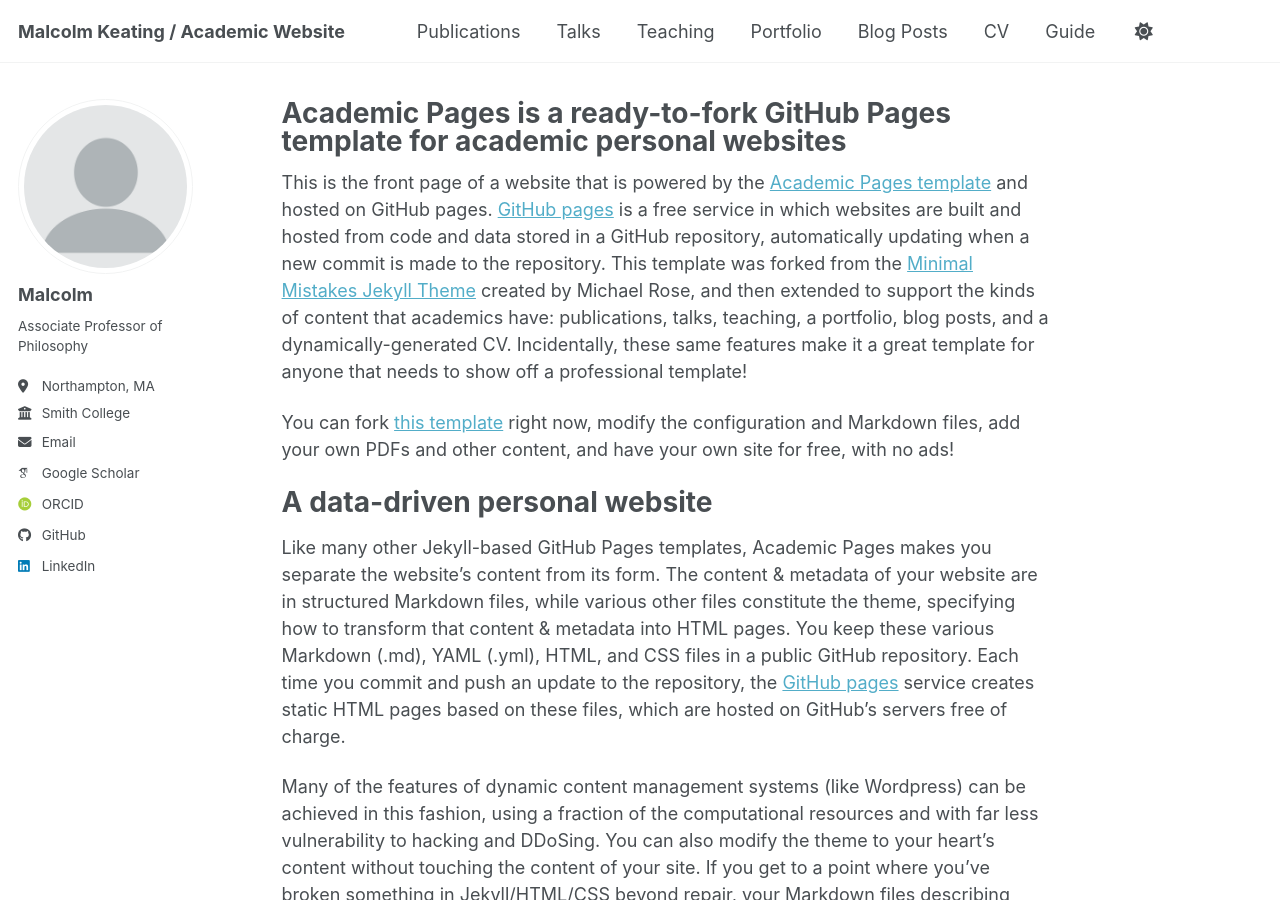
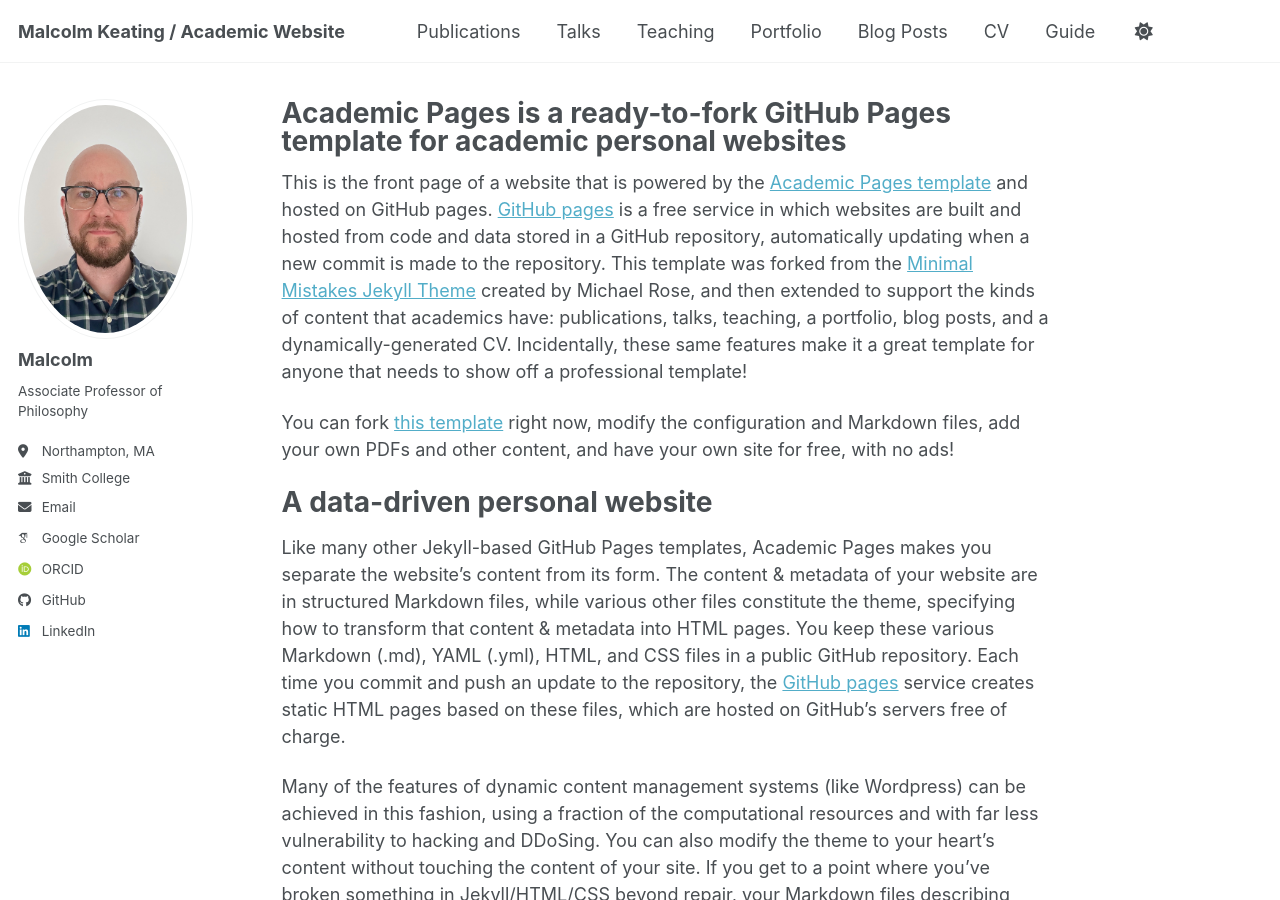
Before and after one commit to malcolmkeating/malcolmkeating.github.io, a Jekyll site: the page built from _pages/about.md, in a window 1280 px wide and 900 px high. Built offline with Jekyll 4.4.1, drawn with Linux system fonts in a browser that asks for light colours; some web fonts are replaced; a script bundle is joined from its source files by our own code; library files that are not in the unit come from our copies.

Commit message:
Update _config.yml
Added photo

```diff
--- a/_config.yml
+++ b/_config.yml
@@ -23,7 +23,7 @@
 #               Additional customization can be done by editing /_includes/author-profile.html
 author:
   # Biographic information
-  avatar           : "profile.png"
+  avatar           : "KeatingHeadshot2025.jpeg"
   name             : "Malcolm"
   pronouns         : # example: "she/her"
   bio              : "Associate Professor of Philosophy"
```
